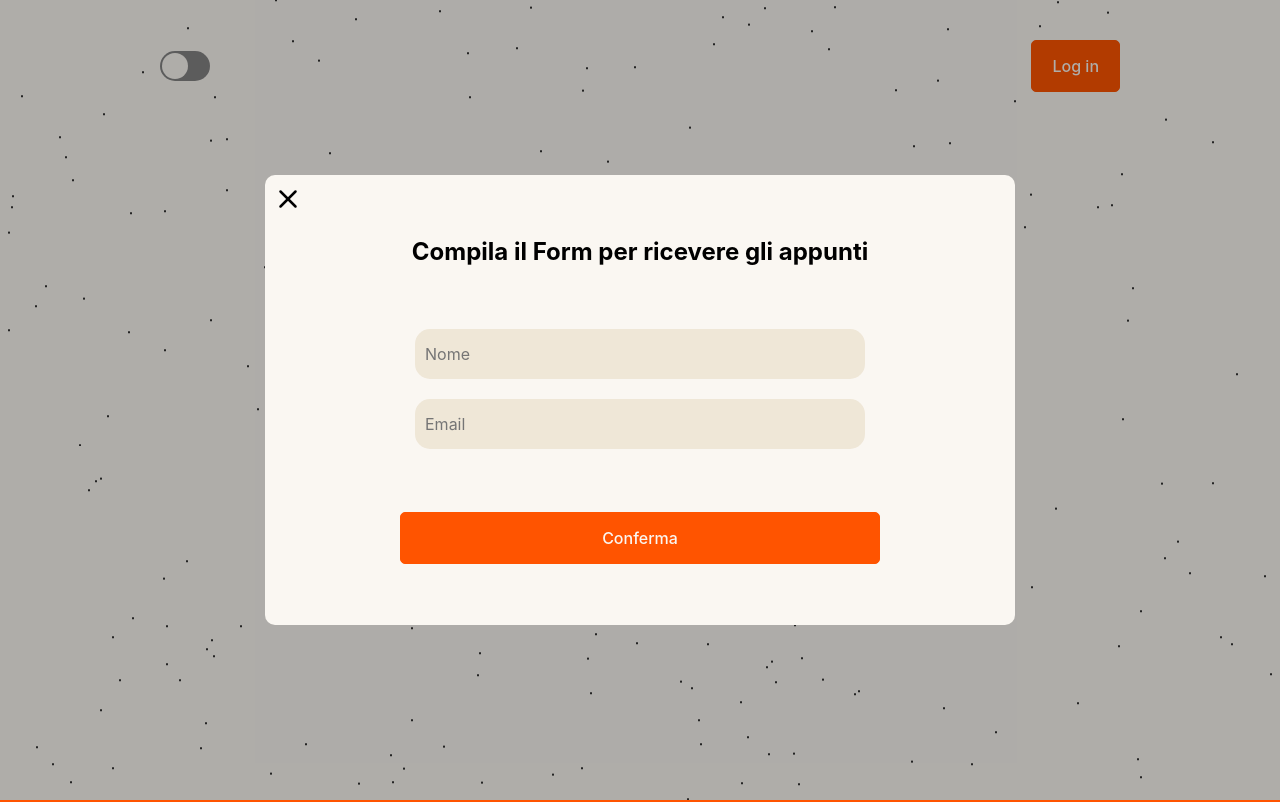
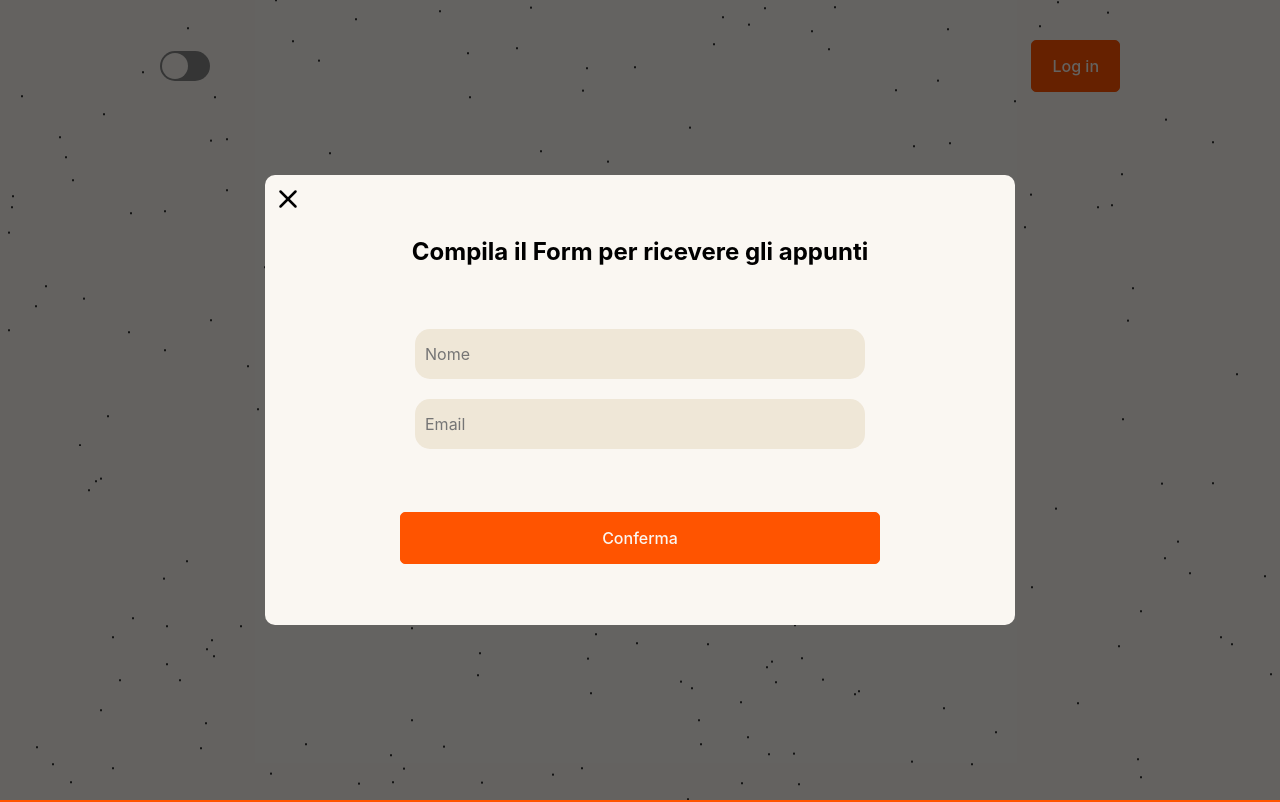
Before and after one commit to BaldiFilippo/ProgettoGit, a plain HTML site: page index.html in a window 1280 px wide. Both pictures are taken after a click on the element "Log in". Drawn offline with nearby package versions, Linux system fonts and the light colour scheme.

Commit message:
bug risolti

```diff
--- a/index.js
+++ b/index.js
@@ -100,6 +100,7 @@ function checkEmail() {
 
 function sendEmail() {
   modalContainer.classList.remove('show')
+  console.log('email sent')
 
   var tempParams = {
     target: document.getElementById('email').value,
--- a/style.css
+++ b/style.css
@@ -226,7 +226,7 @@ input:checked + .check {
 }
 
 .modal-container {
-  background: rgba(0, 0, 0, 0.3);
+  background: rgba(0, 0, 0, 0.6);
   display: flex;
   align-items: center;
   justify-content: center;
```
Also changed, not shown: main.html (+1 -1 lines).
